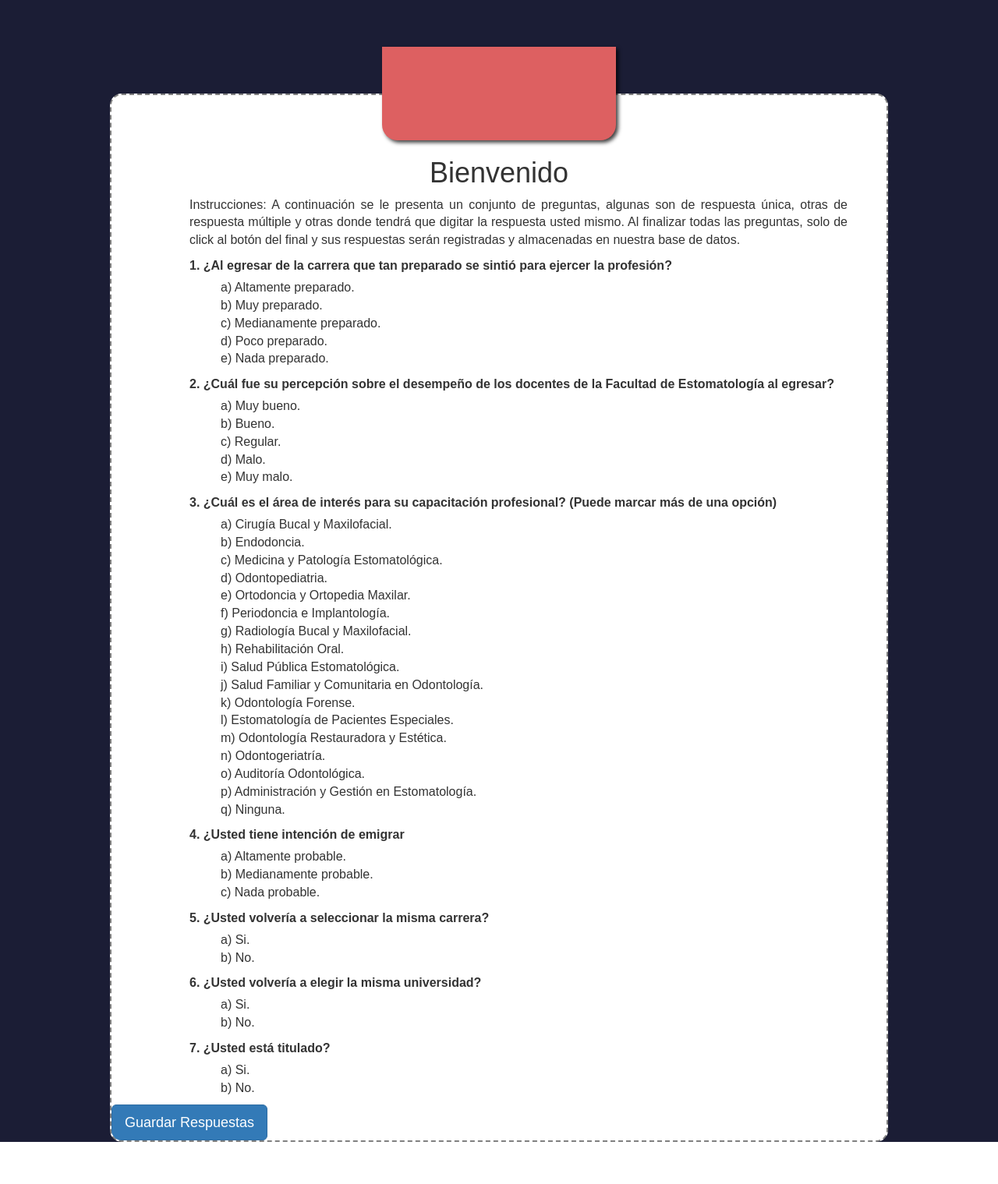
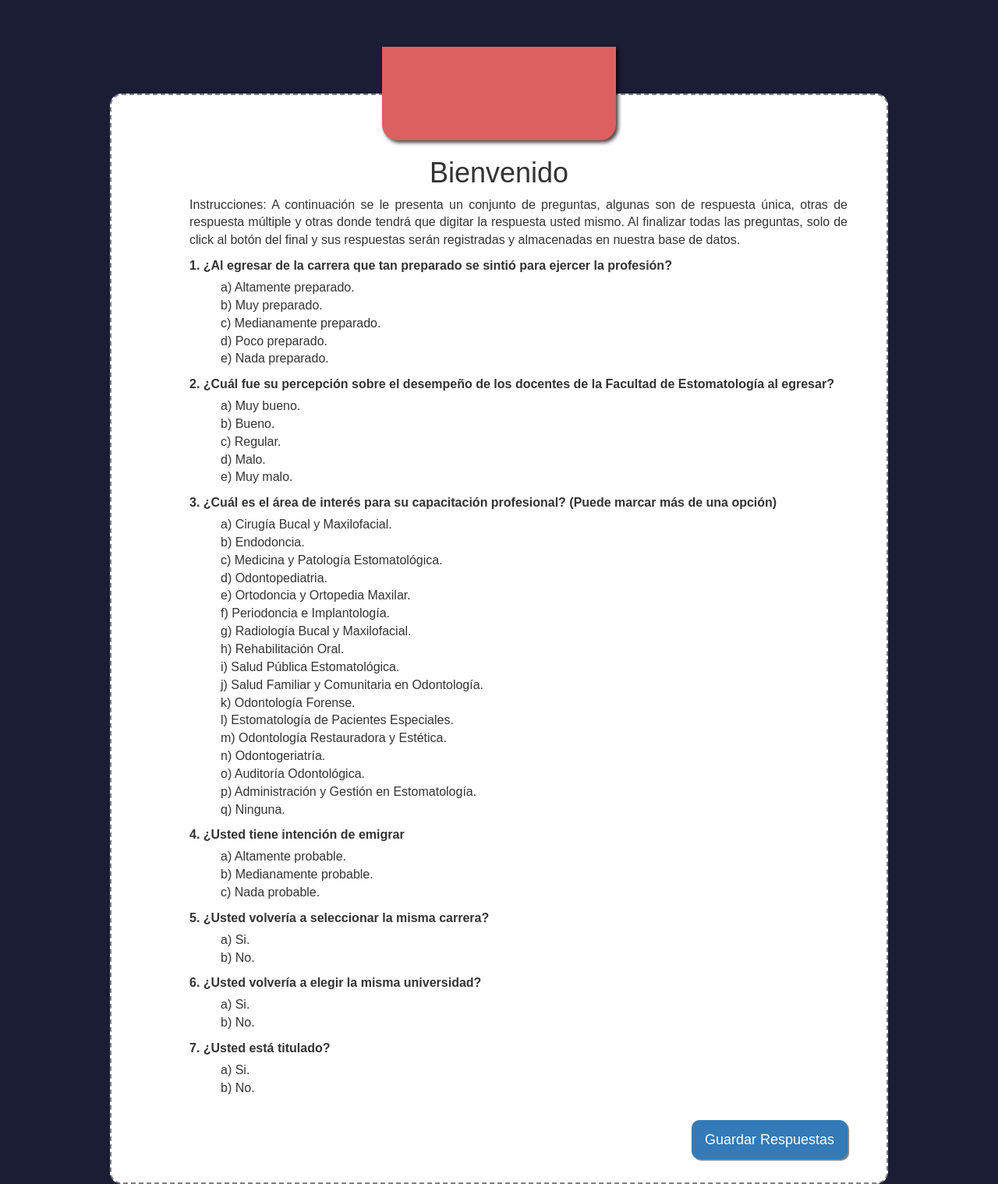
Before and after one commit to 5yC0r/3nc4v2, a PHP site: page / in a window 1280 px wide. Shown: the whole page at 78% size. Before the commit the page ends 1465 px from the top, so only its background shows below. Run offline with PHP 8.4, Linux system fonts and the light colour scheme; some libraries are stand-ins or nearby versions.

Commit message:
se sigue mejorando

```diff
--- a/controlador/Controlador.php
+++ b/controlador/Controlador.php
@@ -83,6 +83,7 @@
 							echo json_encode($resultado);
 						}else{
 							if($indice == 6){
+								//actualizar atributo encuestaRespondida
 								session_start();
 								include 'ControladorCuenta.php';
 								$controladorCuenta = new ControladorCuenta();
@@ -90,6 +91,7 @@
 								$resultado = $controladorCuenta->updateAttrEncuestaRespondida($dniAlumno);
 							}else{
 								if($indice == 7){
+									//listar alumnos por atributo sexo
 									session_start();
 									include 'ControladorAlumno.php';
 									$controladorAlumno = new ControladorAlumno();
@@ -104,6 +106,7 @@
 									echo json_encode($filas);
 								}else{
 									if($indice ==8){
+										//listar alumnos por atributo estado civil
 										session_start();
 										include 'ControladorAlumno.php';
 										$controladorAlumno = new ControladorAlumno();
@@ -118,6 +121,7 @@
 										echo json_encode($filas);
 									}else{
 										if($indice == 9){
+											//listar alumnos por año de egreso
 											session_start();
 											include 'ControladorAlumno.php';
 											$controladorAlumno = new ControladorAlumno();
@@ -132,6 +136,7 @@
 											echo json_encode($filas);
 										}else{
 											if($indice == 10){
+												//listar alumnos por region de procedencia
 												session_start();
 												include 'ControladorAlumno.php';
 												$controladorAlumno = new ControladorAlumno();
@@ -146,6 +151,7 @@
 												echo json_encode($filas);
 											}else{
 												if($indice == 11){
+													//listar alumnos por region de residencia
 													session_start();
 													include 'ControladorAlumno.php';
 													$controladorAlumno = new ControladorAlumno();
--- a/css/main.css
+++ b/css/main.css
@@ -65,7 +65,25 @@ li{
 .pregunta-adicional-alternativa-multiple, .pregunta-adicional-tipeada{
 	display: none;
 }
-
+#boton-guardar-respuestas{
+    float: right;
+    text-align: center;
+    margin-top: 20px;
+    margin-right: 50px;
+    margin-bottom: 30px;
+    float: right;
+    height: 50px;
+    width: 200px;
+    /*background-color: green;*/
+    color: white;
+    font-size: 18px;
+    border: 1px solid #337ab7;
+    border-radius: 10px;
+    cursor: pointer;
+    -webkit-box-shadow: 2px 2px 1px 0px rgba(0,0,0,0.5);
+    -moz-box-shadow: 2px 2px 1px 0px rgba(0,0,0,0.5);
+    box-shadow: 2px 2px 1px 0px rgba(0,0,0,0.5);
+}
 /*CSS para ventana encuestador*/
 #listado-alumnos{
 	background-color: white;
--- a/index.php
+++ b/index.php
@@ -1,17 +1,17 @@
 <?php
 	session_start();
-	$_SESSION['dniAlumno']=72540879;
+	$_SESSION['dniAlumno']=22222222;
 ?>
 <!DOCTYPE html>
 <html lang="en">
 <head>
 	<meta charset="UTF-8">
 	<title>Encuesta Estomatología</title>
-	<link rel="stylesheet" href="https://maxcdn.bootstrapcdn.com/bootstrap/3.3.7/css/bootstrap.min.css" integrity="sha384-BVYiiSIFeK1dGmJRAkycuHAHRg32OmUcww7on3RYdg4Va+PmSTsz/K68vbdEjh4u" crossorigin="anonymous">
+	<link rel="stylesheet" href="css/bootstrap.min.css">
 	<link rel="stylesheet" href="css/main.css">
 
-	<script src="https://ajax.googleapis.com/ajax/libs/jquery/3.1.1/jquery.min.js"></script>
-	<script src="https://maxcdn.bootstrapcdn.com/bootstrap/3.3.7/js/bootstrap.min.js" integrity="sha384-Tc5IQib027qvyjSMfHjOMaLkfuWVxZxUPnCJA7l2mCWNIpG9mGCD8wGNIcPD7Txa" crossorigin="anonymous"></script>
+	<script src="js/jquery.min.js"></script>
+	<script src="js/bootstrap.min.js" integrity="sha384-Tc5IQib027qvyjSMfHjOMaLkfuWVxZxUPnCJA7l2mCWNIpG9mGCD8wGNIcPD7Txa" crossorigin="anonymous"></script>
 	<script src="js/main.js"></script>
 </head>
 <body>
@@ -40,8 +40,7 @@
 					</div>
 					<div class="modal-body">
 						<div style="text-align: center; margin-bottom: 10px; font-weight: 700">¿Está seguro de sus respuestas?</div>
-						<div style="margin-bottom: 10px;text-align: justify;">Si acepta, esta ventana se cerrará y la encuesta terminará; si desea cambiar alguna(s) respuesta(s), presione el botón "Cancelar" y corriga su(s) respuesta(s). Luego presione nuevamente el botón "Guardar Respuestas" en la ventana anterior y finalmente "Aceptar" en esta.</div>
-						<div><label style="font-weight: 700" for="">Nota: </label> Asegúrese de haber respondido todas las preguntas antes de dar por finalizada la encuesta.</div>
+						<div style="margin-bottom: 10px;text-align: justify;">Si acepta, esta ventana se cerrará y la encuesta terminará; si desea cambiar alguna(s) de su(s) respuesta(s), presione el botón "Cancelar" y corriga su(s) respuesta(s). Luego presione nuevamente el botón "Guardar Respuestas" en la ventana anterior y finalmente "Aceptar" en esta.</div>
 					</div>
 					<div class="modal-footer">
 						<button type="button" class="btn btn-default" data-dismiss="modal">Cancelar</button>
--- a/js/main.js
+++ b/js/main.js
@@ -415,7 +415,11 @@ $(document).ready(function () {
 		if(bandera == "falso"){
 			alert("Aun hay preguntas sin responder. (Marcadas de rojo)");
 		}else{
-			$('li[seleccionado=verdadero]').each(function(){
+			$('#myModal').modal('show');
+		}
+	});
+	$('#cerrar-session').click(function(){
+		('li[seleccionado=verdadero]').each(function(){
 			var numeroPregunta = $(this).data("pregunta");
 			var respuesta = $(this).data("indice");
 			//console.log(numeroPregunta + " > " + respuesta);
@@ -484,7 +488,16 @@ $(document).ready(function () {
 		        });
 			}
 		});
+		//actualizar atributo encuesta respondida
+		var parametros = {"indice" : 6};
+		$.ajax({
+	            data:  parametros,
+	            url:   'controlador/Controlador.php',
+	            type:  'post',
+	            success:  function (response) {
 	            }
+	    });
+	    alert("Gracias por responder nuestra encuesta. Buen día. :)");
 	});
 
 	$('#derecha').click(function(){
@@ -494,7 +507,6 @@ $(document).ready(function () {
 		$('#derecha').css("border-bottom","5px solid #dd6061");
 
 	});
-
 	$('#izquierda').click(function(){
 		$('#preguntas').hide();
 		$('#datos-personales').show();
@@ -566,6 +578,7 @@ $(document).ready(function () {
 		}
 	});
 	$('#selectPrincipal').change(function(){
+		$('#resultado').hide();
 		if ($(this).val()==6) {
 			var parametros = {"indice": 4};
 			$.ajax({
@@ -605,6 +618,7 @@ $(document).ready(function () {
 	});
 
 	$('#selectSecundario').change(function(){
+		$('#resultado').hide();
 		var contenedorTabla = $('#contedor-tabla-consultas');
 		var valSelectPrincipal = $('#selectPrincipal').val();
 	    var valSelectSecundario = $('#selectSecundario').val();
--- a/vista/preguntas.php
+++ b/vista/preguntas.php
@@ -178,11 +178,11 @@
 		</div>
 			<div class="pregunta-adicional-alternativa-multiple" id="8-1" data-head="a">
 				<div class="enunciado">
-					<label for="">Usted se ha capacidado profesionalmente en: (puede marcar más de una opción)</label>
+					<label for="">Usted se ha capacitado profesionalmente en: (puede marcar más de una opción)</label>
 				</div>
 				<div class="grupo-alternativas-pregunta-multiple">
 					<ul>
-						<li data-pregunta="8-1" data-indice="a">a) Cursos de larga duración y/o diplado.</li>
+						<li data-pregunta="8-1" data-indice="a">a) Cursos de larga duración y/o diplomado.</li>
 						<li data-pregunta="8-1" data-indice="b">b) Maestría.</li>
 						<li data-pregunta="8-1" data-indice="c">c) Doctorado.</li>
 						<li data-pregunta="8-1" data-indice="d">d) Especialidad.</li>
```
Lines whose indentation alone changed are shown as unchanged.
